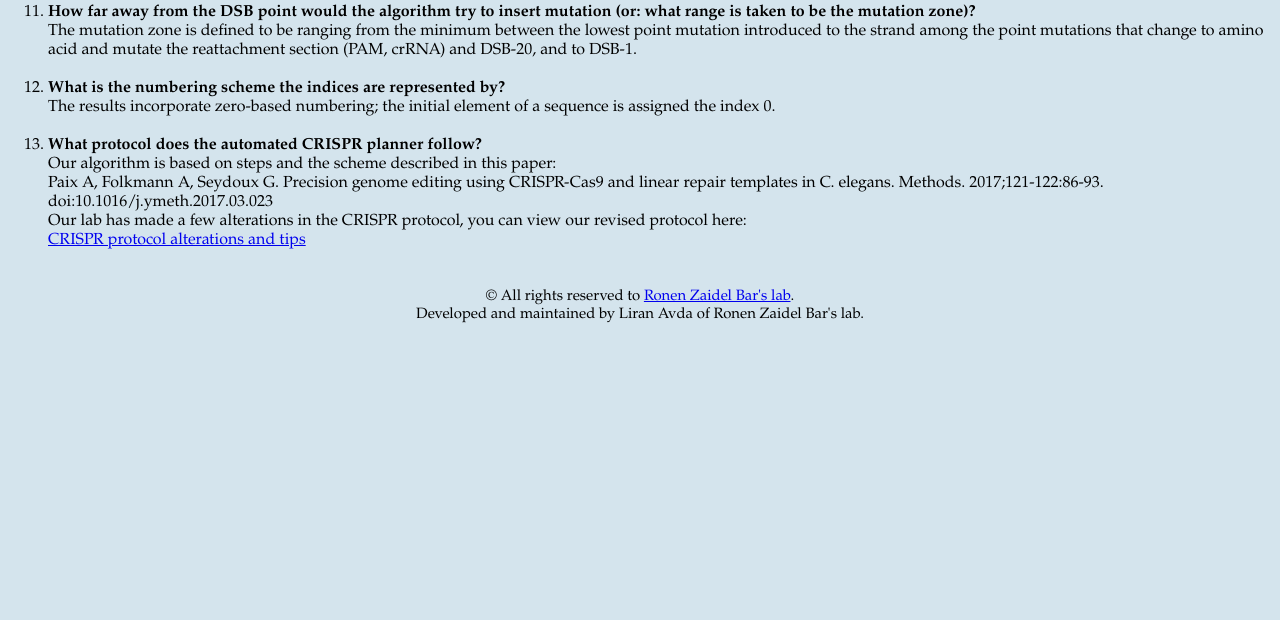
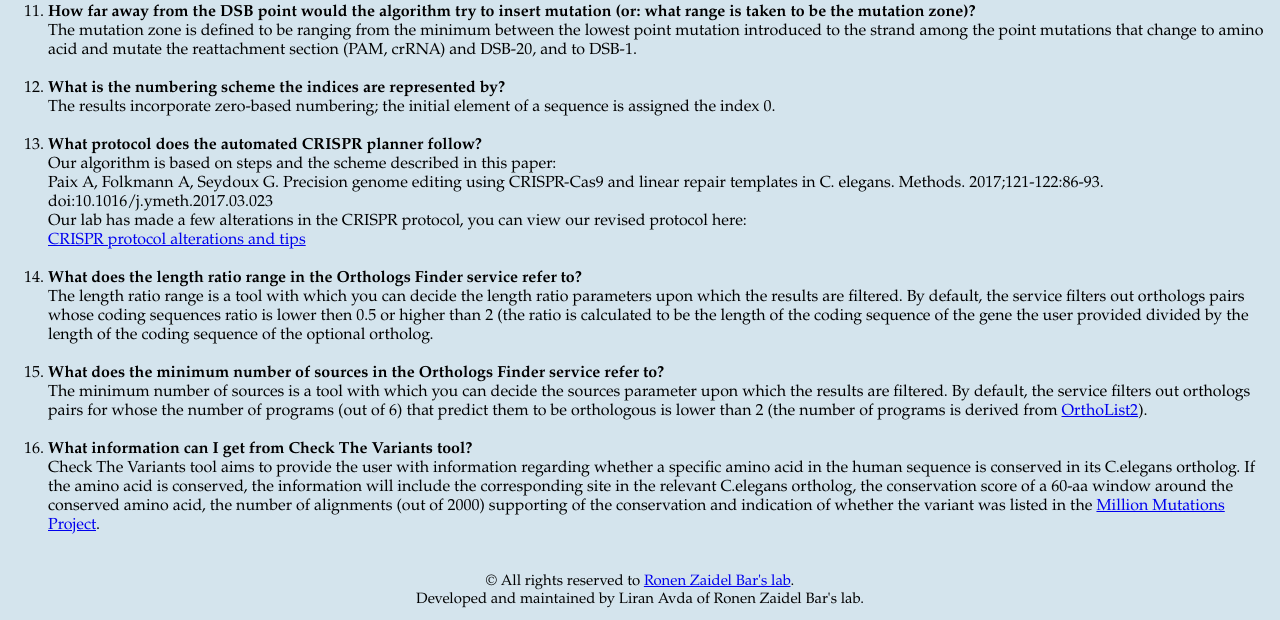
Before and after one commit to LiranAvda-TAU/Research, a Flask app: page /faq in a window 1280 px wide. Shown: the part 1470-2090 px from the top of the page. Before the commit the page ends 1793 px from the top, so only its background shows below. Run offline with Flask 2, Linux system fonts and the light colour scheme.

Commit message:
changed html files

```diff
--- a/flask_web_application/flask_server.py
+++ b/flask_web_application/flask_server.py
@@ -114,17 +114,18 @@ def crispr_planner():
 
 @app.route('/crispr', methods=['POST'])
 def return_crispr_plan():
-    worm_gene_name = request.form['name']
-    nt_seq = request.form['seq']
-    site = int(request.form['site'])
-    from_aa = AminoAcid[request.form.get('from_aa')]
-    to_aa = AminoAcid[request.form.get('to_aa')]
-    favourite_enzymes = re.split('; |, | |,|;|\t|\n', request.form['enzymes']) if request.form['enzymes'] else None
-    max_results = int(request.form.get('max_results'))
-    crrna = request.form['crrna']
-    crrna_strand = int(request.form.get('crrna_strand'))
-    print("CRISPR Request:", worm_gene_name, site, nt_seq, from_aa, to_aa, max_results, crrna, crrna_strand)
     try:
+        worm_gene_name = request.form['name']
+        nt_seq = request.form['seq']
+        site = int(request.form['site'])
+        from_aa = AminoAcid[request.form.get('from_aa')]
+        to_aa = AminoAcid[request.form.get('to_aa')]
+        favourite_enzymes = re.split('; |, | |,|;|\t|\n', request.form['enzymes']) if request.form['enzymes'] else None
+        max_results = int(request.form.get('max_results'))
+        crrna = request.form['crrna']
+        crrna_strand = int(request.form.get('crrna_strand'))
+        print("CRISPR Request:", worm_gene_name, site, nt_seq, from_aa, to_aa, max_results, crrna, crrna_strand)
+
         result, error = CrisprPlanner(gene_name=worm_gene_name,
                                       aa_mutation_site=site,
                                       sense_strand=nt_seq,
--- a/flask_web_application/templates/faq.html
+++ b/flask_web_application/templates/faq.html
@@ -107,6 +107,26 @@
             in C. elegans. Methods. 2017;121-122:86-93. doi:10.1016/j.ymeth.2017.03.023<br>
             Our lab has made a few alterations in the CRISPR protocol, you can view our revised protocol here:<br>
             <a href="{{ url_for('protocol') }}">CRISPR protocol alterations and tips</a></li><br>
+
+        <li><b>What does the length ratio range in the Orthologs Finder service refer to?</b><br>
+            The length ratio range is a tool with which you can decide the length ratio parameters upon which the
+            results are filtered. By default, the service filters out orthologs pairs whose coding sequences ratio is
+            lower then 0.5 or higher than 2 (the ratio is calculated to be the length of the coding sequence of the gene
+            the user provided divided by the length of the coding sequence of the optional ortholog.</li><br>
+
+        <li><b>What does the minimum number of sources in the Orthologs Finder service refer to?</b><br>
+            The minimum number of sources is a tool with which you can decide the sources parameter upon which the
+            results are filtered. By default, the service filters out orthologs pairs for whose the number of programs
+            (out of 6) that predict them to be orthologous is lower than 2 (the number of programs is derived
+            from <a href="http://ortholist.shaye-lab.org/" target="_blank">OrthoList2</a>).</li><br>
+
+        <li><b>What information can I get from Check The Variants tool?</b><br>
+            Check The Variants tool aims to provide the user with information regarding whether a specific amino acid in
+            the human sequence is conserved in its C.elegans ortholog. If the amino acid is conserved, the information
+            will include the corresponding site in the relevant C.elegans ortholog, the conservation score of a 60-aa
+            window around the conserved amino acid, the number of alignments (out of 2000) supporting of the conservation
+            and indication of whether the variant was listed in the
+            <a href="http://genome.sfu.ca/mmp/" target="_blank">Million Mutations Project</a>.</li><br>
     </ol>
 
     <footer>
--- a/flask_web_application/templates/references.html
+++ b/flask_web_application/templates/references.html
@@ -9,7 +9,7 @@
     {% block content %}
     <h1> References </h1>
 
-    <p>In developing the Worm Coolkit we built upon the excellent work of others in the community, who created and share
+    <p>In developing the Worm Cool kit we built upon the excellent work of others in the community, who created and share
       valuable resources. In particular, we would like to acknowledge the following databases upon from which we draw
       information:</p>
 
--- a/flask_web_application/templates/template.html
+++ b/flask_web_application/templates/template.html
@@ -108,7 +108,7 @@
  <body>
     <header>
         <div id="logo">
-            <img src="\static\wck_logo.jpg" alt="RZBWormCoolKit" style="width:1247px;height:210px;"/>
+            <img src="\static\wck_banner.gif" alt="RZBWormCoolKit" style="width:1247px;height:210px;"/>
         </div>
         <div class="topnav">
             <ul class="menu">
```
Also changed, not shown: flask_web_application/templates/about.html (+7 -4 lines), flask_web_application/templates/choose_crrna.html (+15 -1 lines), flask_web_application/templates/crispr_response.html (+4 -3 lines), flask_web_application/templates/query_form.html (+6 -6 lines).
